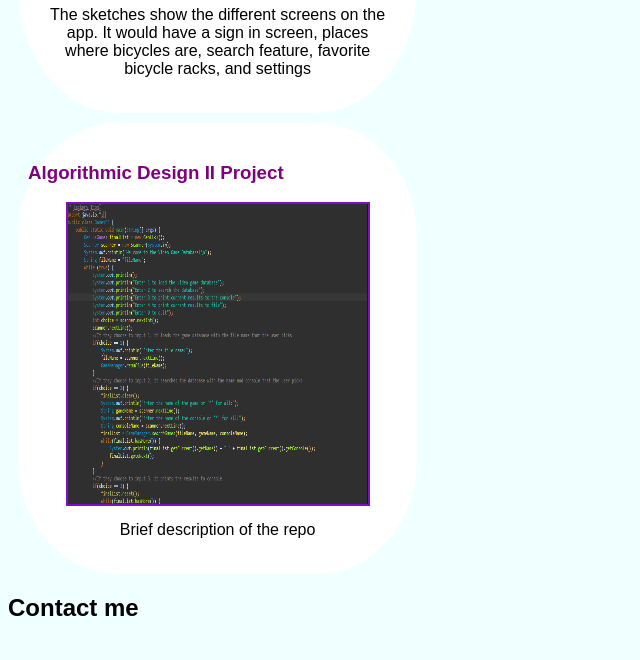
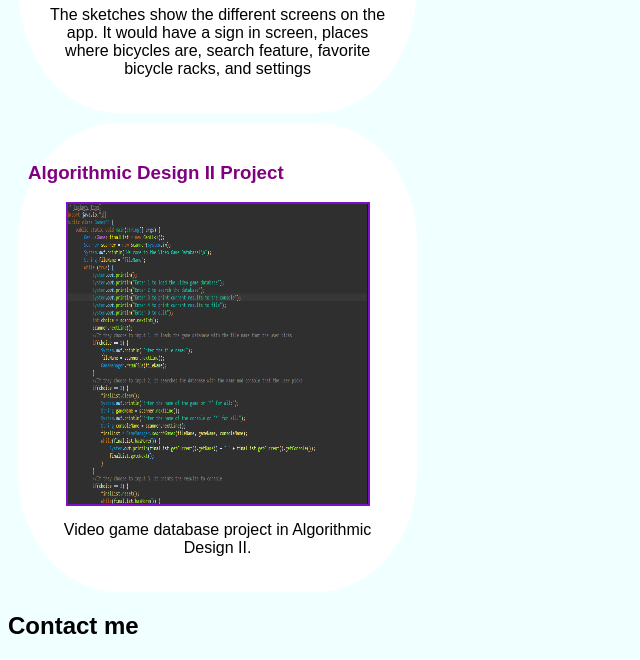
Before and after one commit to zwthom/zwthom.github.io, a plain HTML site: page index.html in a window 1280 px wide. Shown: the part 1877-2537 px from the top of the page, without its empty margins (0-640 px from the left). Drawn offline with Linux system fonts and the light colour scheme.

Commit message:
asdfafsd

```diff
--- a/index.html
+++ b/index.html
@@ -47,7 +47,7 @@
             <a href="https://github.com/zwthom/gamedatabase.github.io">
                 <img src="images/algorithmic_design.png">
             </a>
-            <p>Brief description of the repo</p>
+            <p>Video game database project in Algorithmic Design II.</p>
             </section>
         <h2>Contact me</h2><div class="contact"></div>
 
```
